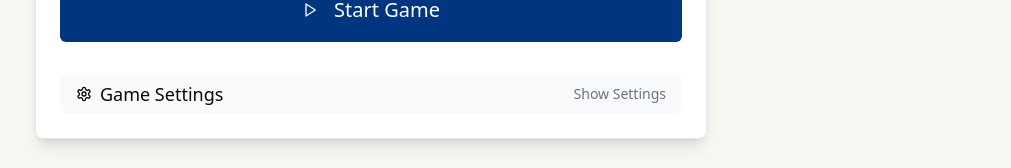
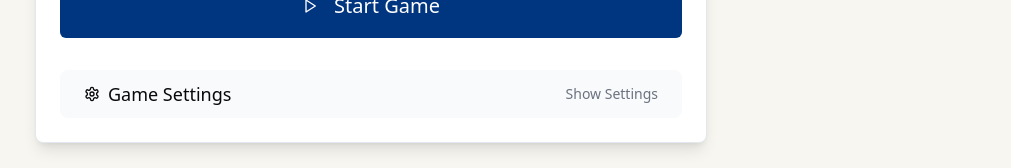
Before and after one commit to RichiePowell/thai-practice, a Next.js app: page / in a window 1280 px wide. Shown: the part 480-648 px from the top of the page, without its empty margins (269-1280 px from the left). Built offline with nearby package versions, Linux system fonts and the light colour scheme.

Commit message:
Tweak collapsible settings padding

```diff
--- a/src/components/game/MainMenu.tsx
+++ b/src/components/game/MainMenu.tsx
@@ -43,7 +43,7 @@
           <CollapsibleTrigger asChild>
             <Button
               variant="ghost"
-              className="w-full flex items-center justify-between"
+              className="w-full flex items-center justify-between p-6"
             >
               <div className="flex items-center">
                 <Settings className="w-5 h-5 mr-2" />
```
